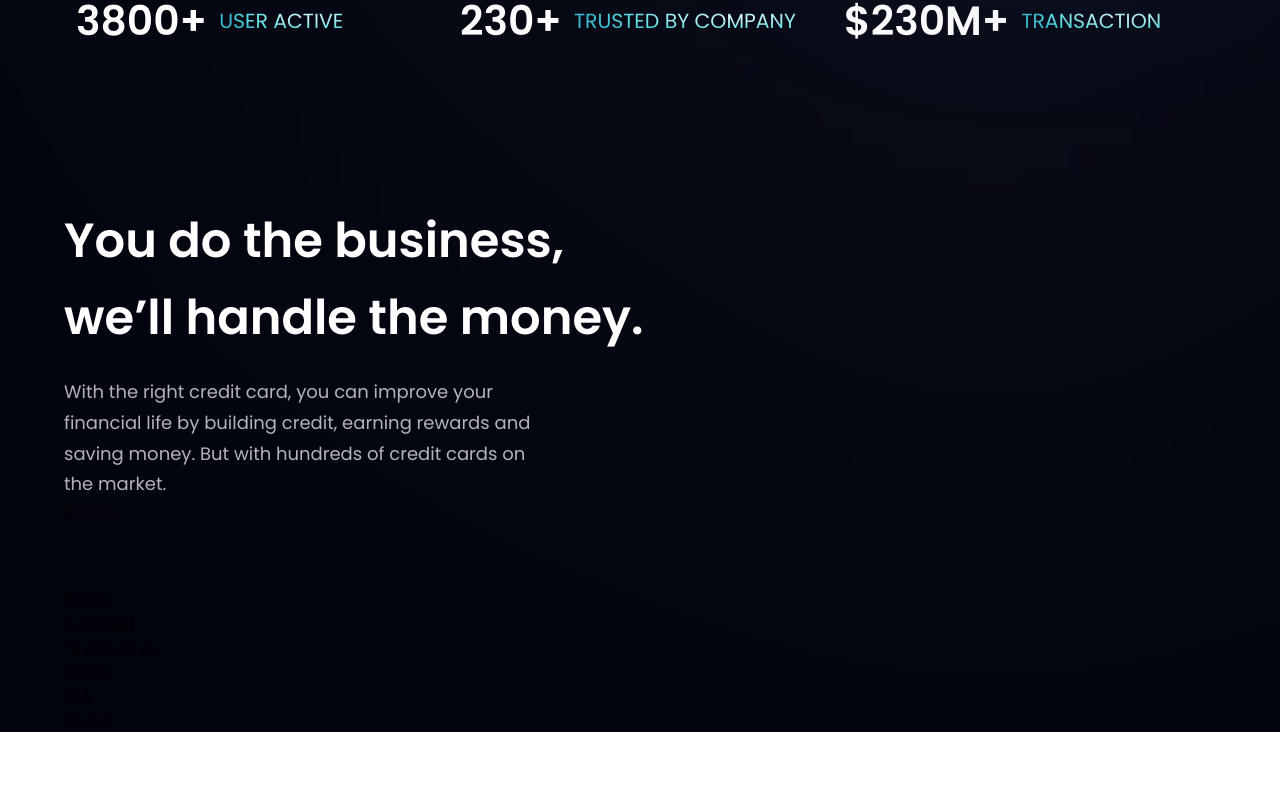
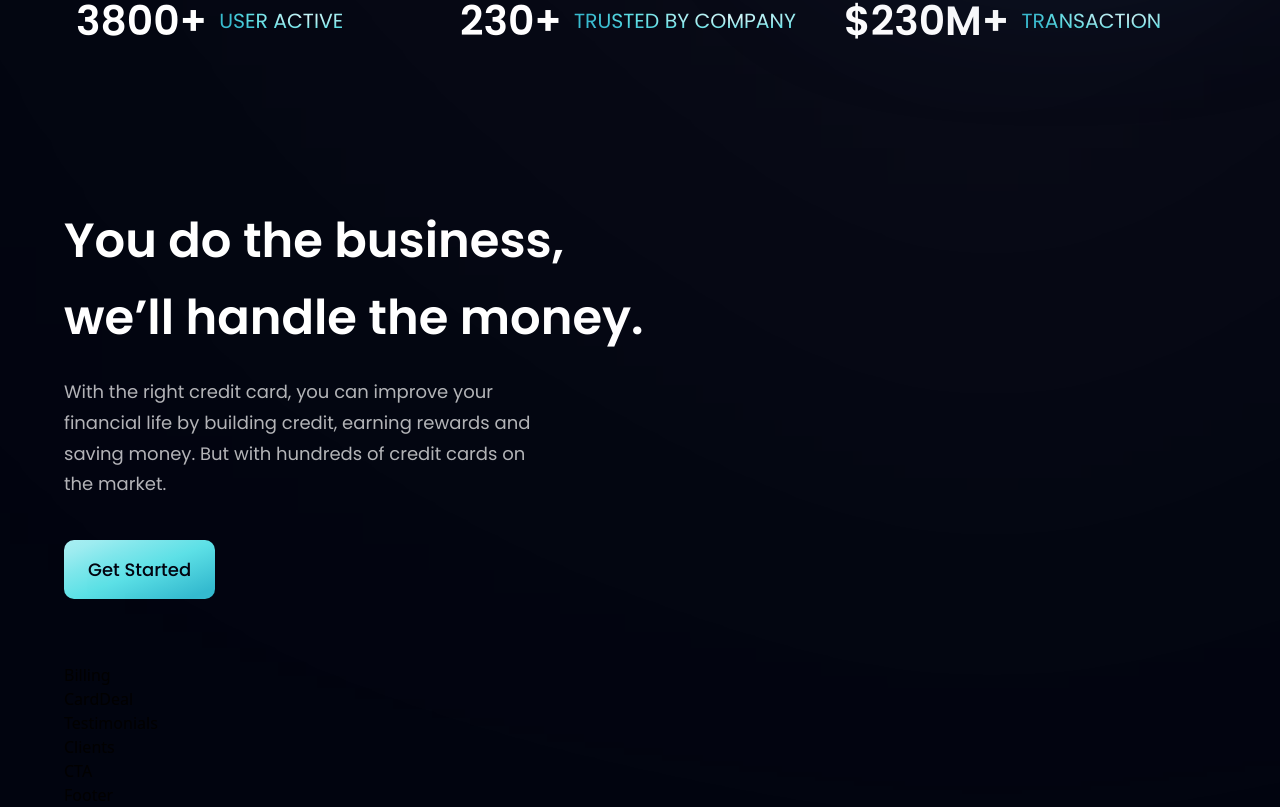
Before and after one commit to sladeutley/fully-responsive-biz-site-react-tw, a React (Vite) app: page / in a window 1280 px wide. Shown: the part 806-1613 px from the top of the page. Before the commit the page ends 1538 px from the top, so only its background shows below. Built offline with nearby package versions, Linux system fonts and the light colour scheme.

Commit message:
coded Button component that we will implement in Business component next, and probably into other components in the future as well

```diff
--- a/src/components/Button.jsx
+++ b/src/components/Button.jsx
@@ -1,9 +1,9 @@
 import React from 'react'
 
-const Button = () => {
-  return (
-    <div>Button</div>
-  )
-}
+const Button = ({ styles }) => ( //styles is the prop we passed in on Business component
+  <button type="button" className={`py-4 px-6 font-poppins font-medium text-[18px] text-primary bg-blue-gradient rounded-[10px] outline-none ${styles}`}>
+    Get Started
+  </button>
+);
 
 export default Button
```
